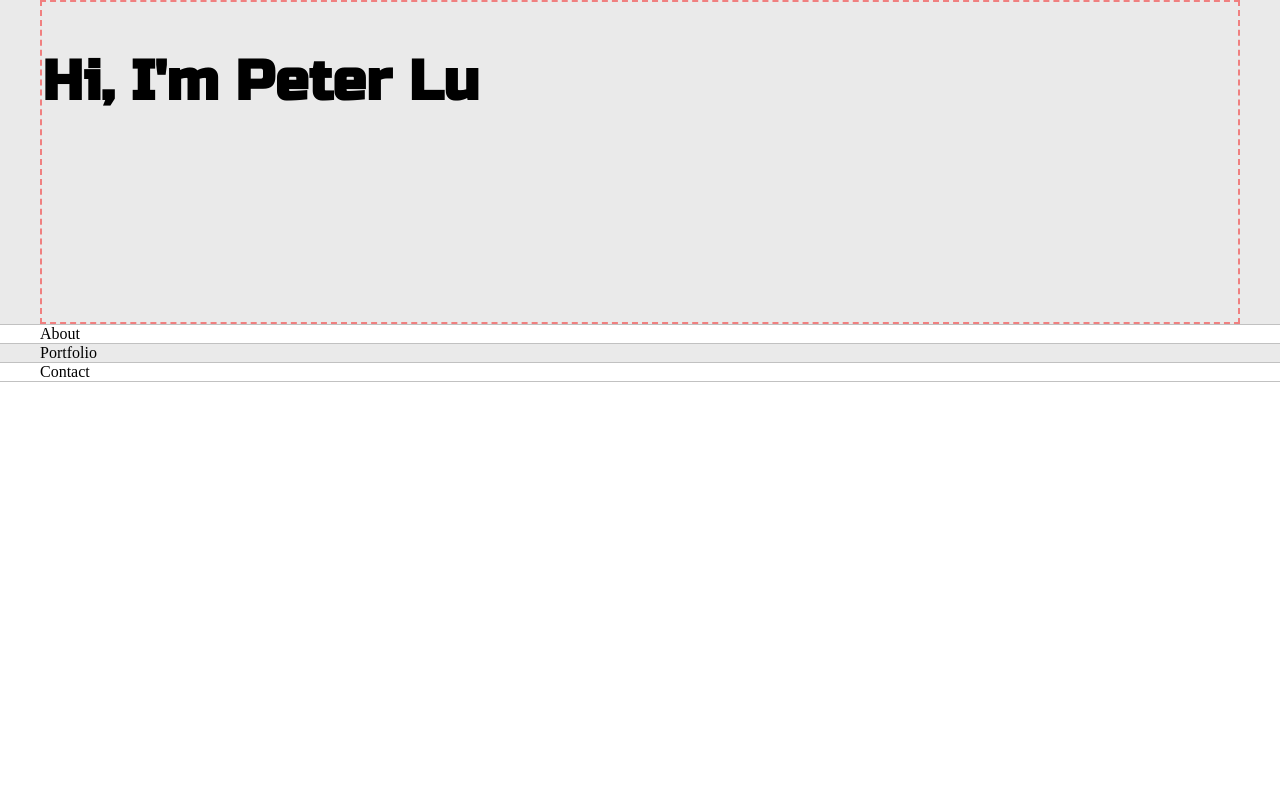
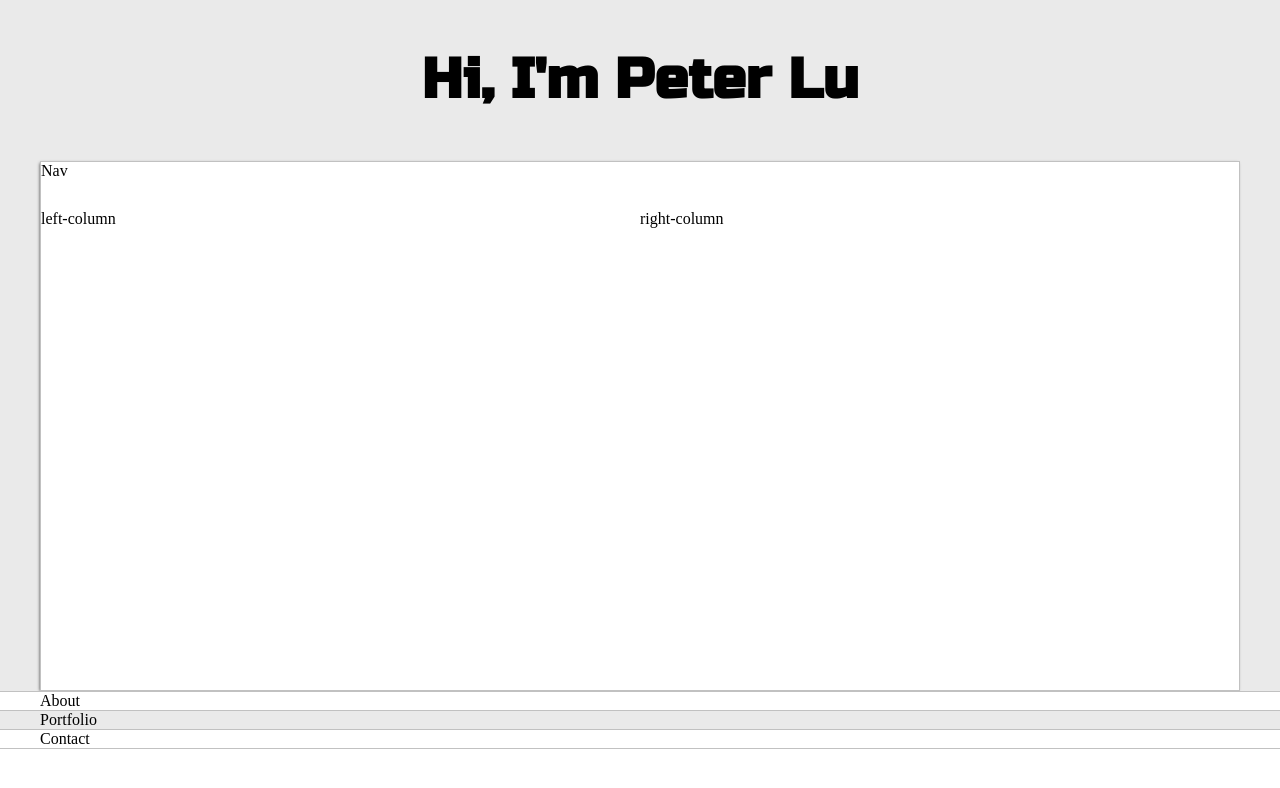
Before and after one commit to peter9012/myportfolio, a plain HTML site: page index.html in a window 1280 px wide. Drawn offline with Linux system fonts and the light colour scheme.

Commit message:
Portfolio Website

```diff
--- a/default.css
+++ b/default.css
@@ -59,8 +59,38 @@ h6 { font-size: 16px;}
 
 .greeting-wrapper{
   display: grid;
-  border: 2px dashed lightcoral;
-  min-height: 20em;
+  text-align: center;
+  align-content: center;
+  min-height: 10em;
+}
+
+.intro-wrapper{
+  background-color: var(--secondaryColor);
+  border:1px solid var(--borderColor);
+
+  -webkit-box-shadow: -1px 1px 3px -1px rgba(0,0,0,0.75);
+	-moz-box-shadow: -1px 1px 3px -1px rgba(0,0,0,0.75);
+	box-shadow: -1px 1px 3px -1px rgba(0,0,0,0.75);
+
+  display: grid;
+  grid-template-columns: 1fr 1fr;
+  grid-template-rows: 3em 30em;
+  grid-template-areas:
+    'nav-wrapper nav-wrapper'
+    'left-column right-column'
+  ;
+}
+
+.nav-wrapper{
+  grid-area: nav-wrapper;
+}
+
+.left-column{
+  grid-area: left-column;
+}
+
+.right-column{
+  grid-area: right-column;
 }
 
 @media screen and (max-width: 1200px){
--- a/index.html
+++ b/index.html
@@ -16,6 +16,17 @@
     <div class="main-container">
       <div class="greeting-wrapper">
         <h1>Hi, I'm Peter Lu</h1>
+      </div>
+      <div class="intro-wrapper">
+        <div class="nav-wrapper">
+          Nav
+        </div>
+        <div class="left-column">
+          left-column
+        </div>
+        <div class="right-column">
+          right-column
+        </div>
       </div>
     </div>
   </section>
```
